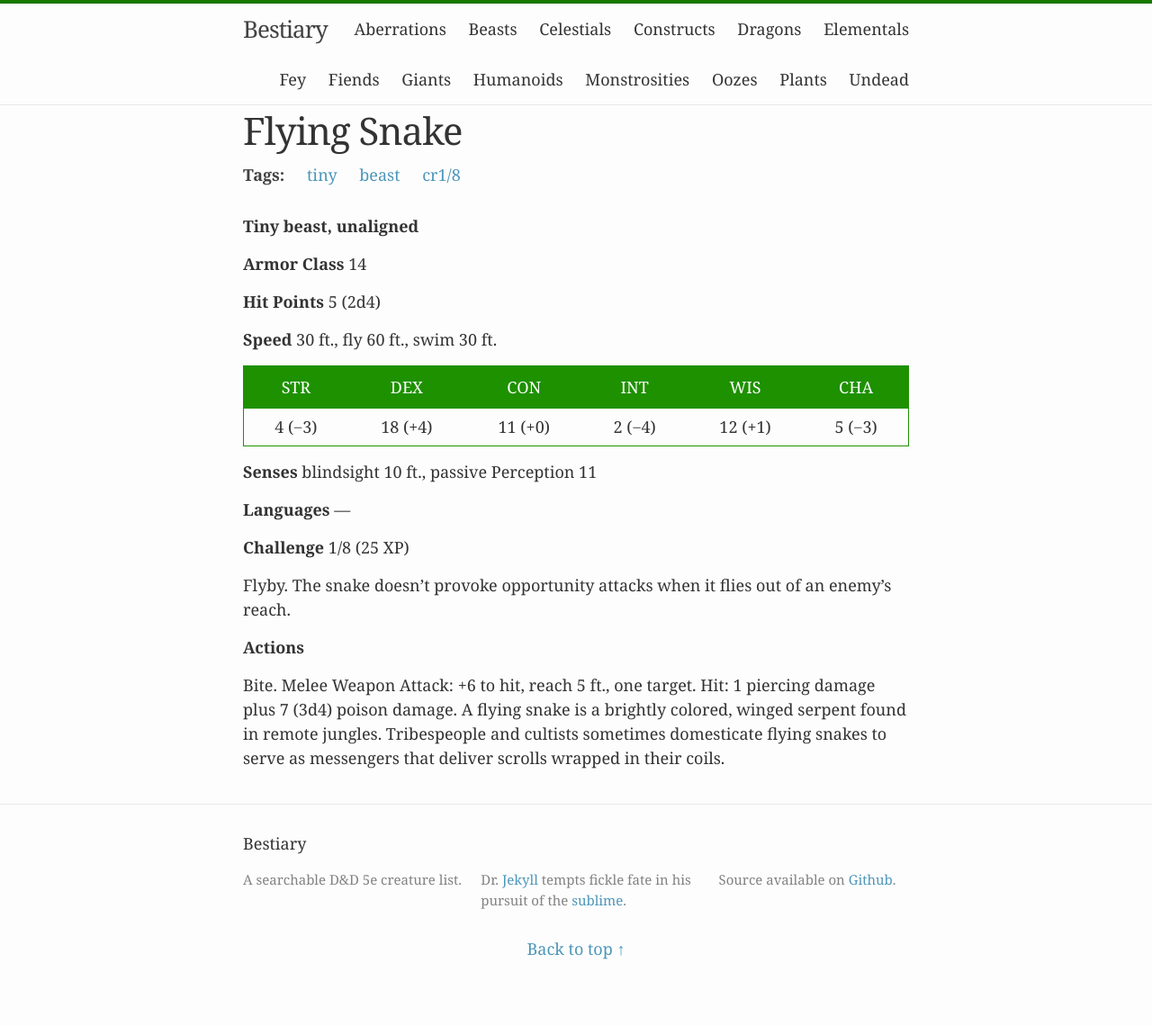
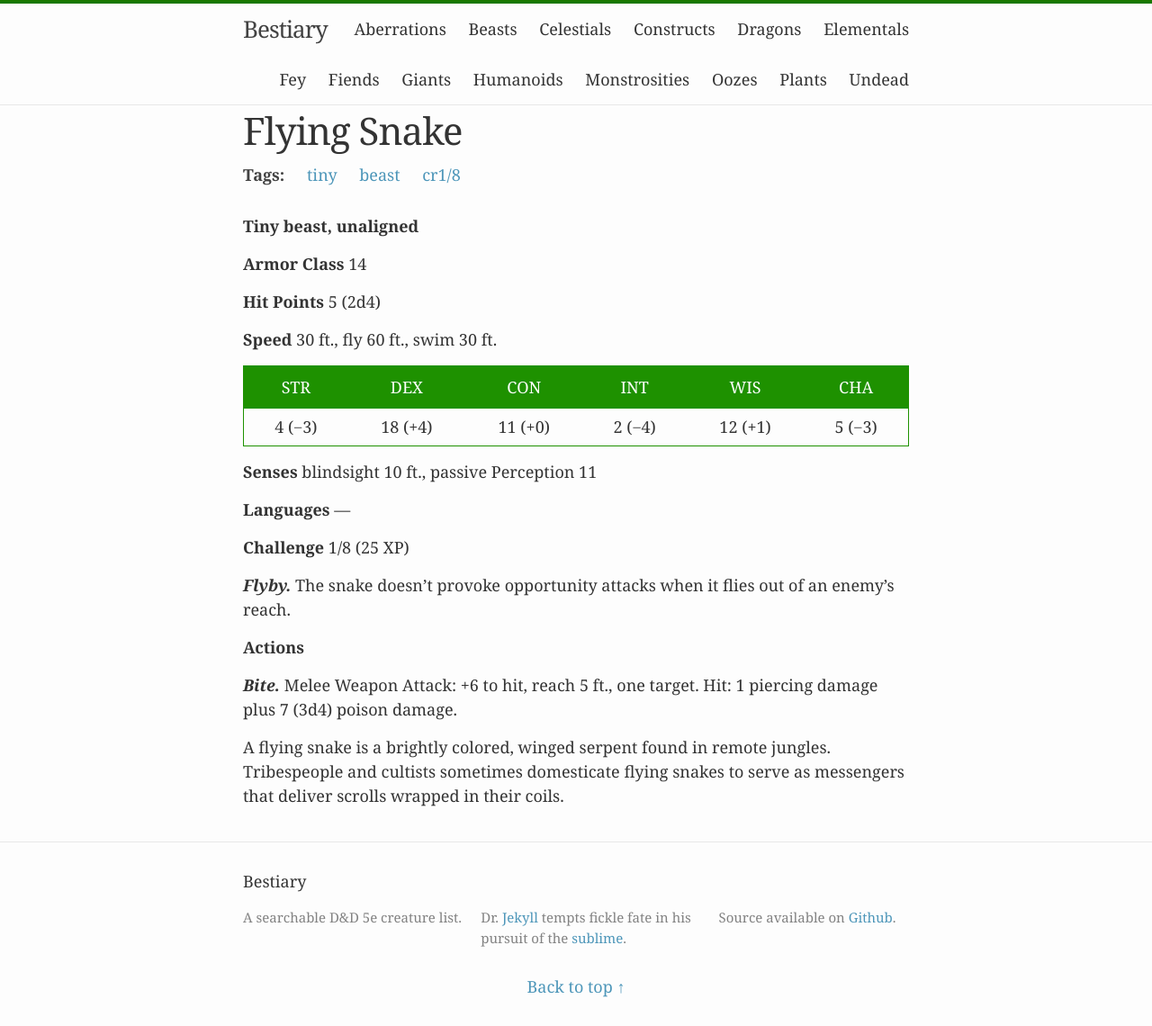
Before and after one commit to beaurancourt/bestiary, a Jekyll site: the page built from _posts/2016-02-29-flying-snake.markdown, in a window 1280 px wide. Shown: the whole page at 90% size. Built offline with Jekyll 4.4.1, drawn with Linux system fonts in a browser that asks for light colours; before the commit the page ends 1098 px from its top, so only the background shows below that.

```diff
--- a/_posts/2016-02-29-flying-snake.markdown
+++ b/_posts/2016-02-29-flying-snake.markdown
@@ -23,8 +23,10 @@ tags: [tiny, beast, cr1/8]
 
 **Challenge** 1/8 (25 XP)
 
- Flyby. The snake doesn’t provoke opportunity attacks when it flies out of an enemy’s reach.
+***Flyby.*** The snake doesn’t provoke opportunity attacks when it flies out of an enemy’s reach.
 
 **Actions**
 
-Bite. Melee Weapon Attack: +6 to hit, reach 5 ft., one target. Hit: 1 piercing damage plus 7 (3d4) poison damage. A flying snake is a brightly colored, winged serpent found in remote jungles. Tribespeople and cultists sometimes domesticate flying snakes to serve as messengers that deliver scrolls wrapped in their coils.
+***Bite.*** Melee Weapon Attack: +6 to hit, reach 5 ft., one target. Hit: 1 piercing damage plus 7 (3d4) poison damage.
+
+A flying snake is a brightly colored, winged serpent found in remote jungles. Tribespeople and cultists sometimes domesticate flying snakes to serve as messengers that deliver scrolls wrapped in their coils.
```
